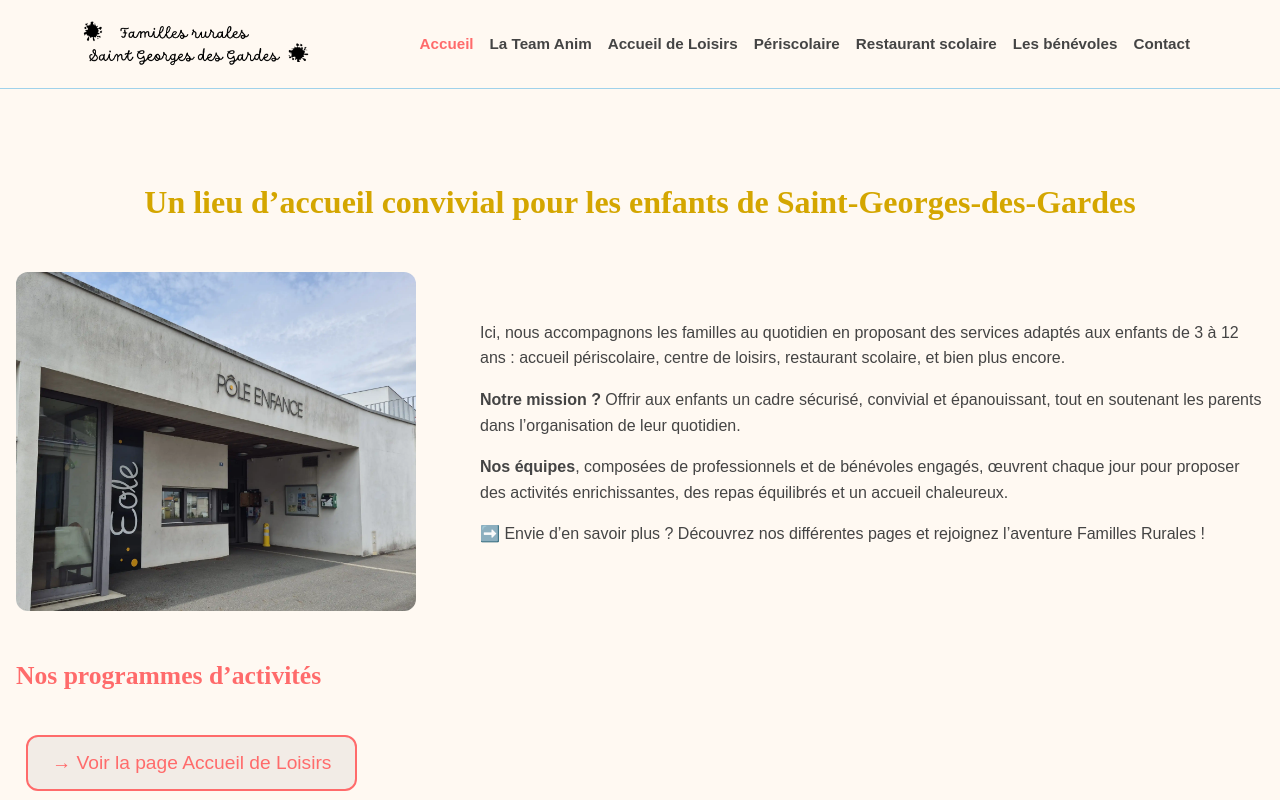
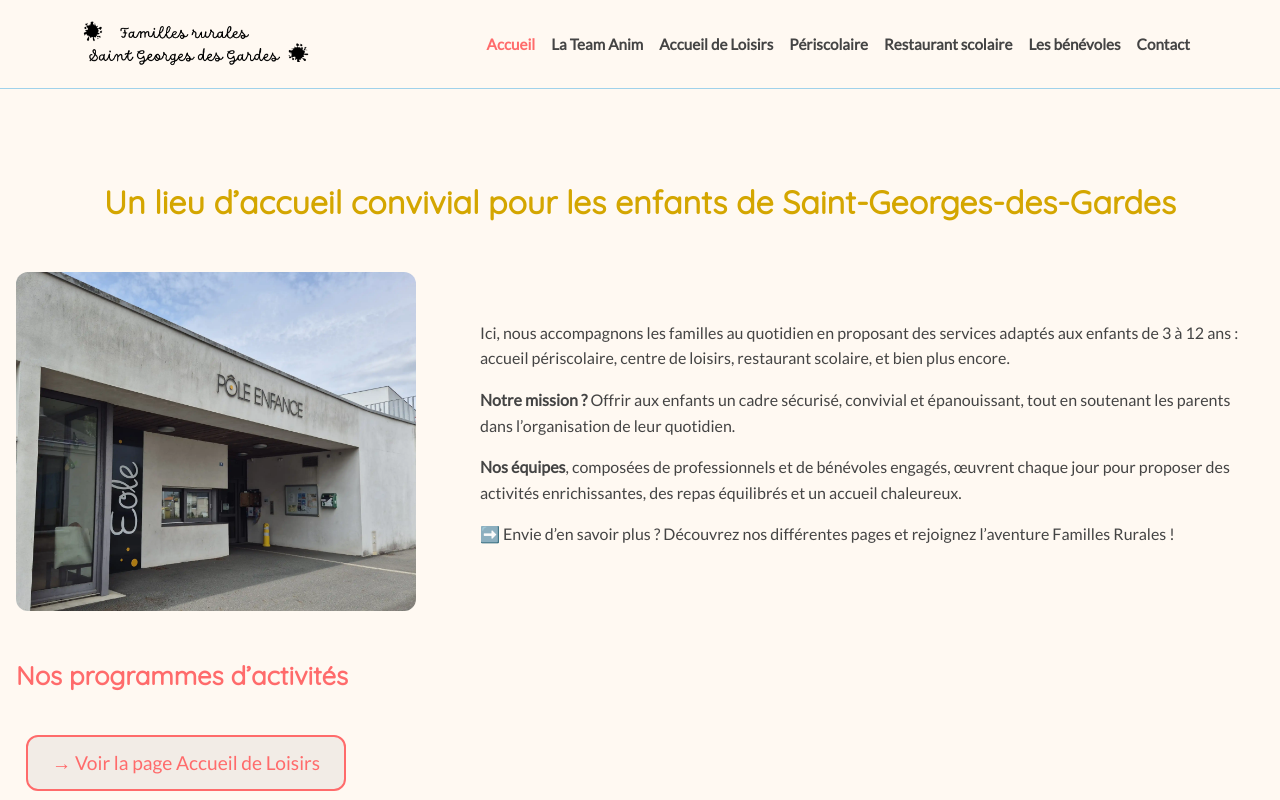
Before and after one commit to MarieC2023/FamillesRuralesSGG, a React (Vite) app: page / in a window 1280 px wide. Shown: the top 800 px of the page. Built offline with nearby package versions, Linux system fonts and the light colour scheme.

Commit message:
Modif police écriture

```diff
--- a/src/variables.css
+++ b/src/variables.css
@@ -1,3 +1,6 @@
+@import url('https://fonts.googleapis.com/css2?family=Quicksand&display=swap');
+@import url('https://fonts.googleapis.com/css2?family=Lato&display=swap');
+
 :root {
   /* 🎨 Couleurs fonctionnelles */
   --color-primary: #D4A600;
@@ -14,8 +17,8 @@
 
 
   /* ✍️ Polices */
-  --font-titre: 'Baloo 2', cursive;
-  --font-texte: 'Poppins', sans-serif;
+  --font-titre: 'Quicksand', sans-serif;
+  --font-texte: 'Lato', sans-serif;
 
   /* ⚙️ Utilitaires */
   --rayon-bouton: 12px;
```
